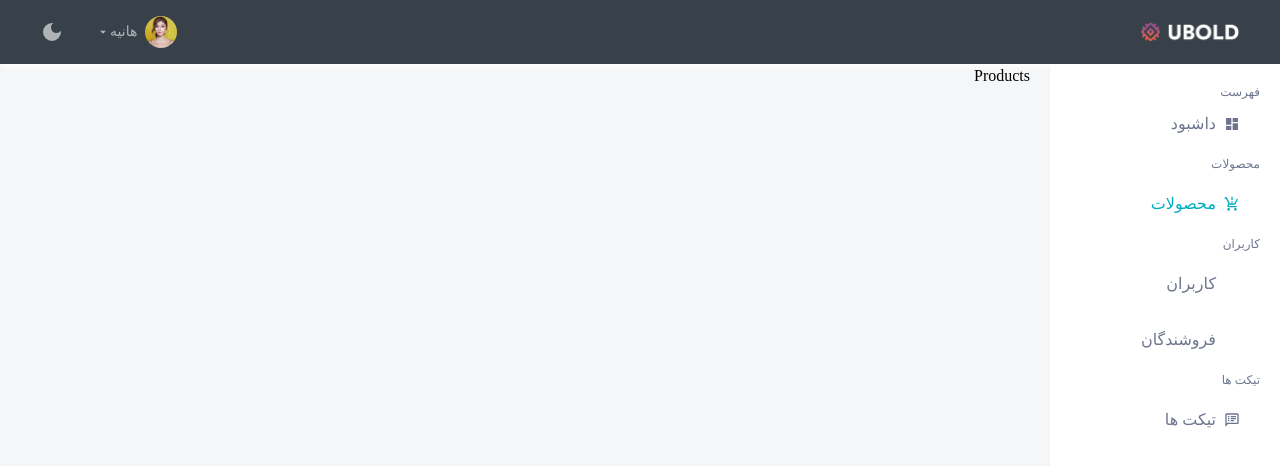
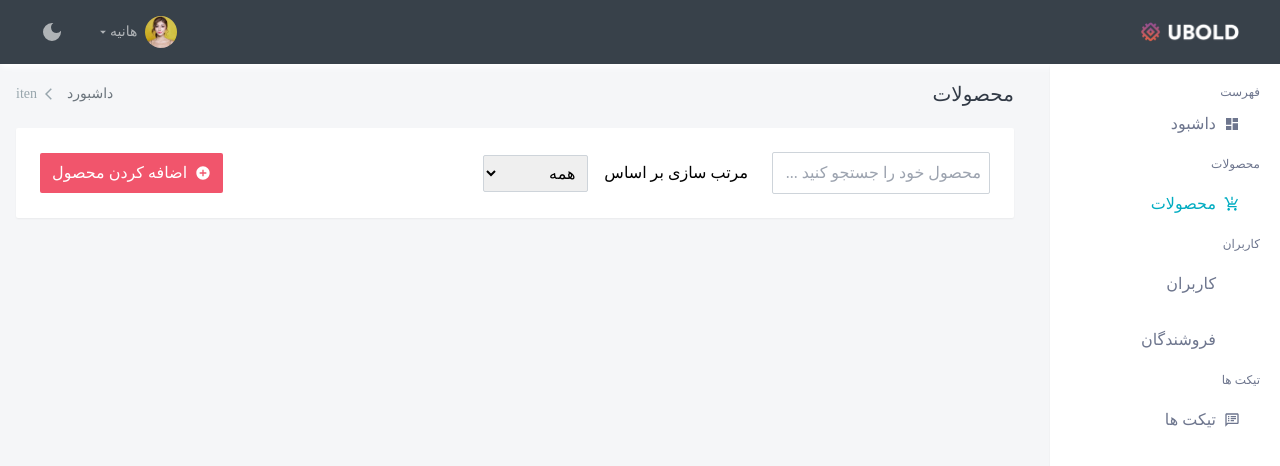
Before and after one commit to Mhboolor/my-dashboard, a React (Create React App) app: page /products in a window 1280 px wide. Shown: the top 466 px of the page. Built offline with nearby package versions, Linux system fonts and the light colour scheme; some icons are missing.

Commit message:
feat:Create Search Box Products Page

```diff
--- a/src/App.js
+++ b/src/App.js
@@ -20,7 +20,7 @@ function App() {
         <aside className={`${showMenu ? 'w-full' : 'w-0'} absolute right-0 top-0 ease-in-out duration-100 z-20 lg:relative lg:w-full h-screen overflow-auto max-w-[230px] shadow-sm bg-white`}>
           <Sidebar/>
         </aside>
-        <main className="flex-1 w-full">
+        <main className="flex-1 w-full p-4">
           <Outlet/>
         </main>
       </div>
--- /dev/null
+++ b/src/components/BreadCrumb.jsx
@@ -0,0 +1,15 @@
+import React from 'react'
+import { Link } from 'react-router-dom'
+import {MdArrowBackIos} from "react-icons/md"
+
+function BreadCrumb({address}) {
+  return (
+    <ul className='flex items-center gap-2 text-gray-2 text-sm'>
+        <Link to={'/'} className='text-gray-4' >داشبورد</Link>
+        <MdArrowBackIos/>
+        <Link to={`/${address}`}>{address}</Link>
+    </ul>
+  )
+}
+
+export default BreadCrumb
--- /dev/null
+++ b/src/components/products/SearchBox.jsx
@@ -0,0 +1,29 @@
+import React from 'react'
+import {MdAddCircle} from "react-icons/md"
+
+function SearchBox() {
+  return (
+    <div className='bg-white shadow-sm rounded-sm p-6 flex items-center flex-col md:flex-row justify-between gap-5'>
+        <div className='flex items-center flex-wrap gap-6'>
+          <div>
+            <input type="text" placeholder='محصول خود را جستجو کنید ...' className='border border-inp p-2 rounded-sm focus-visible:outline-none focus-visible:border-gray-4'/>
+          </div>
+          <div className='flex items-center gap-4'>
+            <label className='hidden sm:flex'>مرتب سازی بر اساس</label>
+            <select className='border border-inp p-2 rounded-sm'>
+              <option value="all">همه</option>
+              <option value="popular">محبوبترین</option>
+              <option value="low">ارزونترین</option>
+              <option value="high">گرونترین</option>
+              <option value="out">ناموجود</option>
+            </select>
+          </div>
+        </div>
+        <div>
+          <button className='flex items-center gap-2 bg-red text-white rounded-sm px-3 py-2'><MdAddCircle/>اضافه کردن محصول</button>
+        </div>
+      </div>
+  )
+}
+
+export default SearchBox
--- a/src/pages/Dashboard.jsx
+++ b/src/pages/Dashboard.jsx
@@ -6,7 +6,7 @@ import RevenueHistory from "../components/dahboard/RevenueHistory";
 
 function Dashboard() {
   return (
-    <div className="p-4 flex flex-col gap-6">
+    <div className="flex flex-col gap-6">
       <div className="flex items-center font-medium text-xl text-gray-6 mt-4">
         <p>داشبورد</p>
       </div>
--- a/src/pages/Products.jsx
+++ b/src/pages/Products.jsx
@@ -1,8 +1,17 @@
 import React from 'react'
+import BreadCrumb from '../components/BreadCrumb'
+import SearchBox from '../components/products/SearchBox'
+
 
 function Products() {
   return (
-    <div>Products</div>
+    <div className='flex flex-col gap-5'>
+      <div className='flex items-center justify-between'>
+        <p className='text-xl text-gray-6'>محصولات</p>
+        <BreadCrumb address={'iten'}/>
+      </div>
+      <SearchBox/>
+    </div>
   )
 }
 
--- a/tailwind.config.js
+++ b/tailwind.config.js
@@ -37,6 +37,7 @@ module.exports = {
       },
       borderColor : {
         'circle-chart' : 'rgba(241, 85, 108, 0.85)',
+        'inp' : '#ced4da'
       }
     },
   },
```
